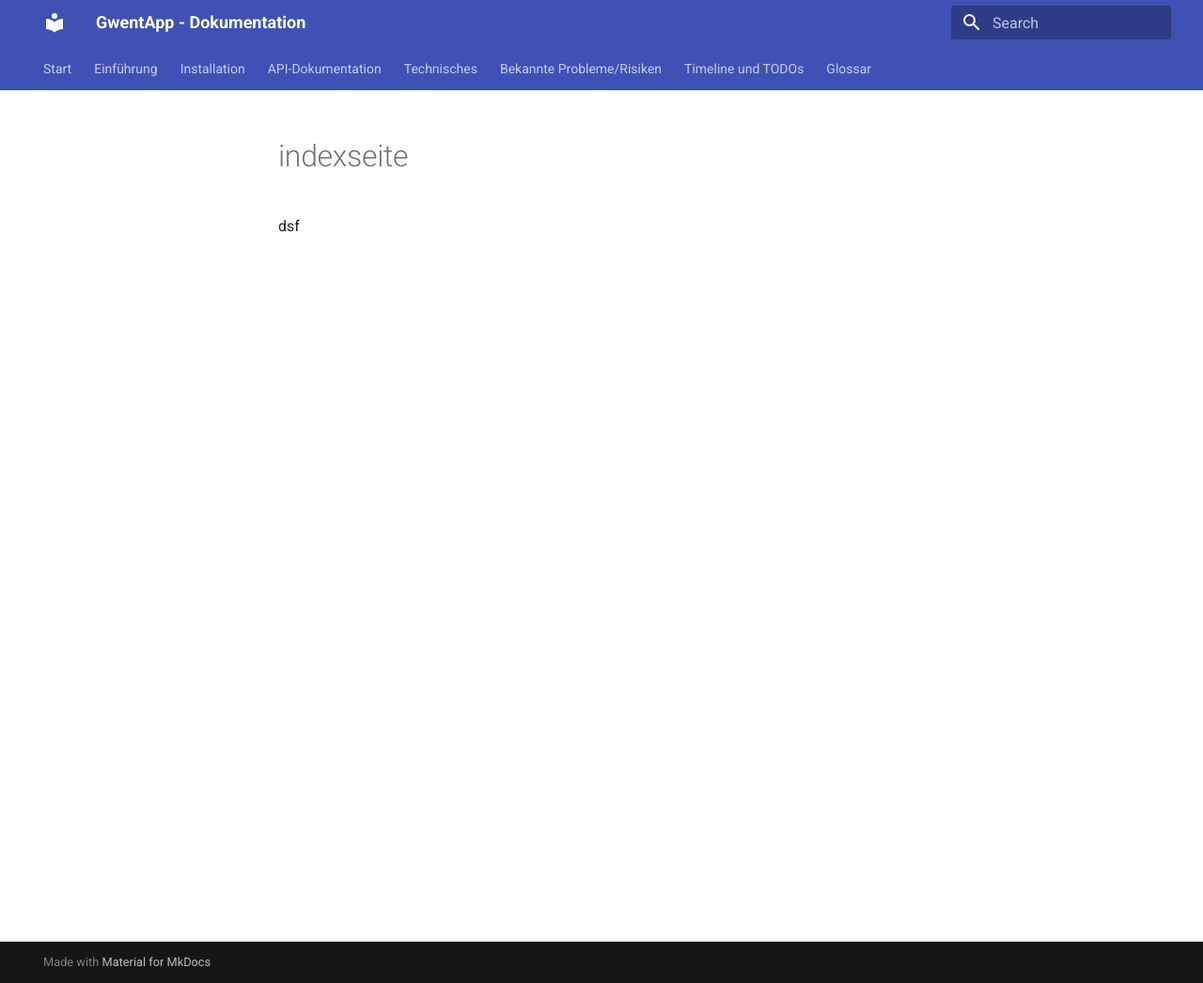
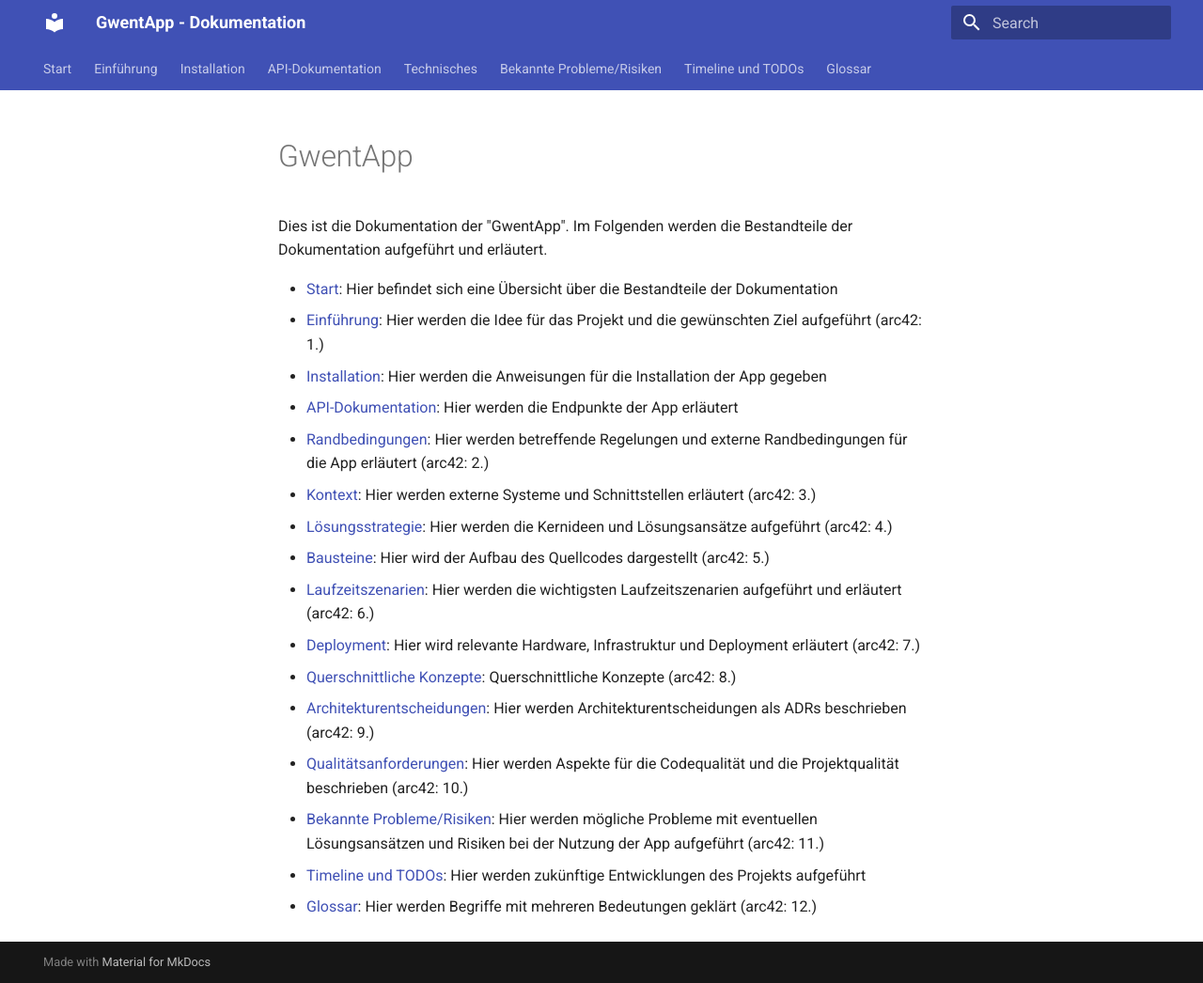
Before and after one commit to Anna24698/SQS_SoSe25, an MkDocs documentation site: the page built from docs/pages/index.md, in a window 1280 px wide and 1046 px high. Shown: the whole window at 94% size. Built offline with MkDocs 1.6.1 and Material for MkDocs 9.7.7, drawn with Linux system fonts in a browser that asks for light colours.

Commit message:
doku anpassen

```diff
--- a/docs/pages/index.md
+++ b/docs/pages/index.md
@@ -1,3 +1,22 @@
-# indexseite
+# GwentApp
 
-dsf
+Dies ist die Dokumentation der "GwentApp". Im Folgenden werden die Bestandteile der Dokumentation aufgeführt und erläutert.
+
+- [Start](index.md): Hier befindet sich eine Übersicht über die Bestandteile der Dokumentation
+- [Einführung](einfuhrung.md): Hier werden die Idee für das Projekt und die gewünschten Ziel aufgeführt (arc42: 1.)
+- [Installation](installation.md): Hier werden die Anweisungen für die Installation der App gegeben
+- [API-Dokumentation](api_dokumentation.md): Hier werden die Endpunkte der App erläutert
+- [Randbedingungen](randbedingungen.md): Hier werden betreffende Regelungen und externe Randbedingungen für die App erläutert (arc42: 2.)
+- [Kontext](kontext.md): Hier werden externe Systeme und Schnittstellen erläutert (arc42: 3.)
+- [Lösungsstrategie](lösungsstrategie.md): Hier werden die Kernideen und Lösungsansätze aufgeführt (arc42: 4.)
+- [Bausteine](baustein.md): Hier wird der Aufbau des Quellcodes dargestellt (arc42: 5.)
+- [Laufzeitszenarien](laufzeitszenarien.md): Hier werden die wichtigsten Laufzeitszenarien aufgeführt und erläutert (arc42: 6.)
+- [Deployment](verteilungssicht.md): Hier wird relevante Hardware, Infrastruktur und Deployment erläutert (arc42: 7.)
+- [Querschnittliche Konzepte](querschnitt.md): Querschnittliche Konzepte (arc42: 8.)
+- [Architekturentscheidungen](architektur.md): Hier werden Architekturentscheidungen als ADRs beschrieben  (arc42: 9.)
+- [Qualitätsanforderungen](qualitätsanforderungen.md): Hier werden Aspekte für die Codequalität und die Projektqualität beschrieben (arc42: 10.)
+- [Bekannte Probleme/Risiken](probleme_risiken.md): Hier werden mögliche Probleme mit eventuellen Lösungsansätzen und Risiken bei der Nutzung der App aufgeführt (arc42: 11.)
+- [Timeline und TODOs](timeline_todos.md): Hier werden zukünftige Entwicklungen des Projekts aufgeführt
+- [Glossar](glossar.md): Hier werden Begriffe mit mehreren Bedeutungen geklärt (arc42: 12.)
+<!--- [ADRs](adr.md): Hier werden Bestimmte Entscheidungen in dem Projekt aufgeführt und erläutert-->
+<!-- - [Lizenz](lizenz.md): Hier ist die Lizenz für das Projekt zu finden -->
```
Also changed, not shown: docs/pages/start.md (+1 -1 lines).
